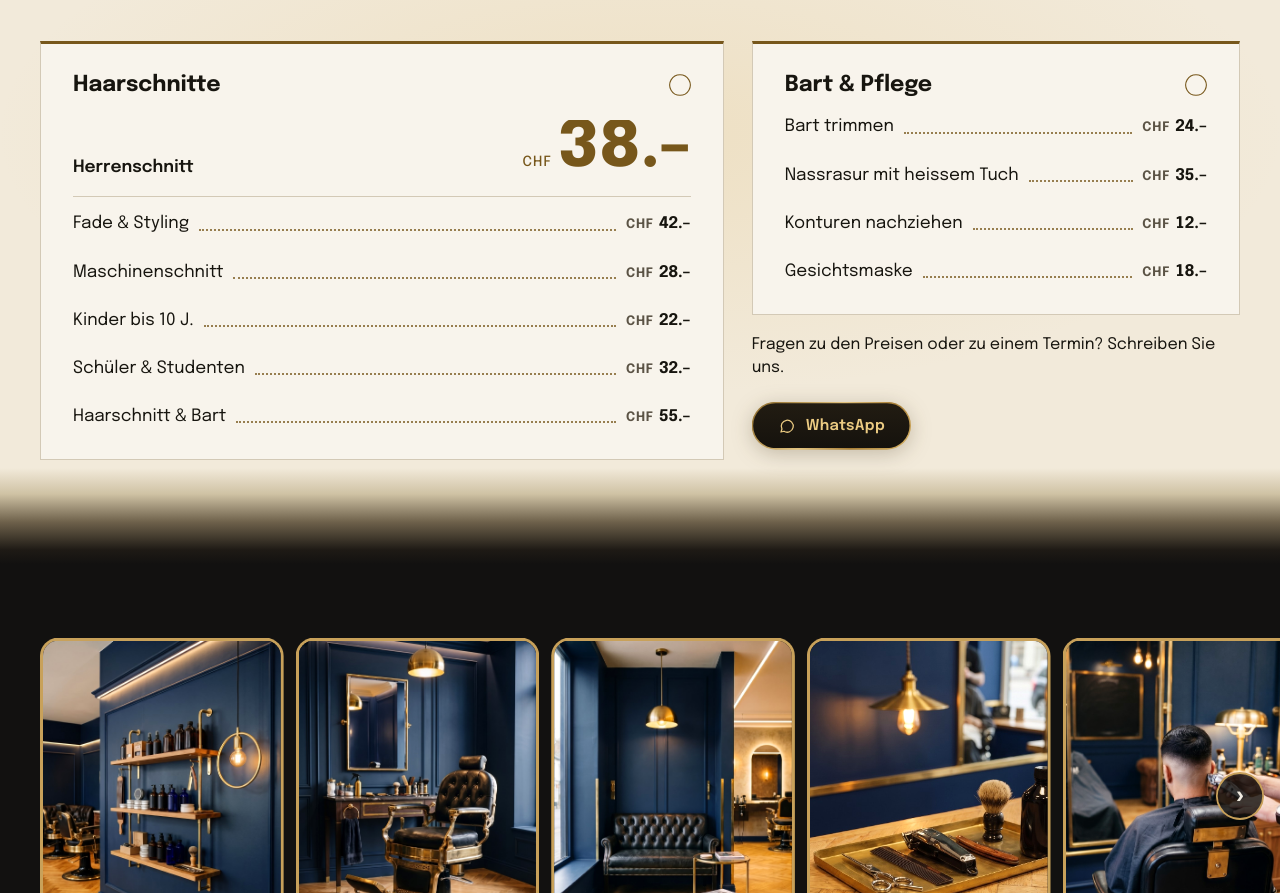
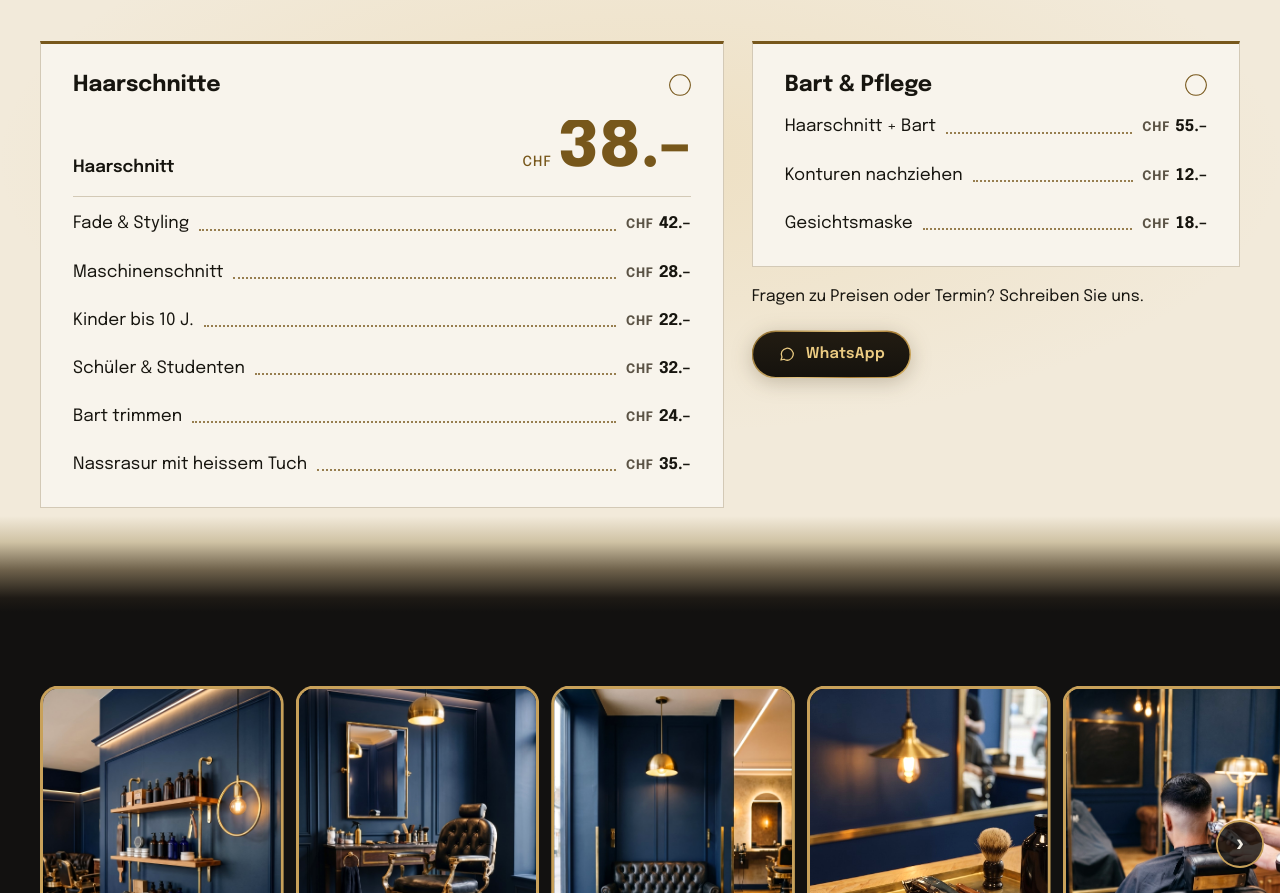
Before and after one commit to julia-mirku/barber-linea9, a plain HTML site: page index.html in a window 1280 px wide. Shown: the part 1907-2800 px from the top of the page. Drawn offline with nearby package versions, Linux system fonts and the light colour scheme.

Commit message:
Add files via upload

```diff
--- a/index.html
+++ b/index.html
@@ -1045,15 +1045,6 @@ html .strip-x{overflow-y:hidden!important;padding-top:10px!important;padding-bot
   .nav a{height:36px}
 }
 </style>
-<style id="filolog-25-11">
-/* 25.11 (Prüfung Filologe): Telefon – Menü in einer Zeile (verschwindet beim Scrollen ganz), Platz unter «Zurück zu …» */
-@media (max-width:480px){
-  html body .nav{flex-wrap:nowrap!important;justify-content:space-between!important;column-gap:0!important}
-  html body .nav a{font-size:14px!important}
-  html body .nav .nav-x{display:none}
-}
-@media (max-width:600px){html body footer.foot{padding-bottom:84px!important}}
-</style>
 </head>
 <body>
 <div class="page" id="top">
@@ -1070,7 +1061,7 @@ html .strip-x{overflow-y:hidden!important;padding-top:10px!important;padding-bot
       <a href="#top">Startseite</a>
       <a href="#leistungen">Leistungen</a>
       <a href="#zeiten">Öffnungszeiten</a>
-      <a href="#kontakt">Kontakt<span class="nav-x">&nbsp;&amp; Standort</span></a>
+      <a href="#kontakt">Kontakt &amp; Standort</a>
     </nav>
     <div class="tools">
       <a class="btn callpill" href="tel:+41710000000">Anrufen</a>
@@ -1139,27 +1130,27 @@ html .strip-x{overflow-y:hidden!important;padding-top:10px!important;padding-bot
       <div class="boards">
         <article class="board r" aria-labelledby="h-g1">
           <h3 id="h-g1">Haarschnitte <svg viewBox="0 0 100 112" aria-hidden="true" focusable="false"><path d="M50 8 A48 48 0 1 1 49.99 8 Z"/></svg></h3>
-          <div class="feat"><span class="lbl">Herrenschnitt</span><span class="big"><small>CHF</small><b>38.–</b></span></div>
+          <div class="feat"><span class="lbl">Haarschnitt</span><span class="big"><small>CHF</small><b>38.–</b></span></div>
           <ul class="menu">
             <li style="--i:1"><span>Fade &amp; Styling</span><span class="lead" aria-hidden="true"></span><span class="pr"><small>CHF</small>42.–</span></li>
             <li style="--i:2"><span>Maschinenschnitt</span><span class="lead" aria-hidden="true"></span><span class="pr"><small>CHF</small>28.–</span></li>
             <li style="--i:3"><span>Kinder bis 10&nbsp;J.</span><span class="lead" aria-hidden="true"></span><span class="pr"><small>CHF</small>22.–</span></li>
             <li style="--i:4"><span>Schüler &amp; Studenten</span><span class="lead" aria-hidden="true"></span><span class="pr"><small>CHF</small>32.–</span></li>
-            <li style="--i:5"><span>Haarschnitt &amp; Bart</span><span class="lead" aria-hidden="true"></span><span class="pr"><small>CHF</small>55.–</span></li>
+            <li style="--i:5"><span>Bart trimmen</span><span class="lead" aria-hidden="true"></span><span class="pr"><small>CHF</small>24.–</span></li>
+            <li style="--i:6"><span>Nassrasur mit heissem Tuch</span><span class="lead" aria-hidden="true"></span><span class="pr"><small>CHF</small>35.–</span></li>
           </ul>
         </article>
         <div class="side">
           <article class="board r" aria-labelledby="h-g2" style="--d:.12s">
             <h3 id="h-g2">Bart &amp; Pflege <svg viewBox="0 0 100 112" aria-hidden="true" focusable="false"><path d="M50 8 A48 48 0 1 1 49.99 8 Z"/></svg></h3>
             <ul class="menu">
-              <li style="--i:1"><span>Bart trimmen</span><span class="lead" aria-hidden="true"></span><span class="pr"><small>CHF</small>24.–</span></li>
-              <li style="--i:2"><span>Nassrasur mit heissem Tuch</span><span class="lead" aria-hidden="true"></span><span class="pr"><small>CHF</small>35.–</span></li>
-              <li style="--i:3"><span>Konturen nachziehen</span><span class="lead" aria-hidden="true"></span><span class="pr"><small>CHF</small>12.–</span></li>
-              <li style="--i:4"><span>Gesichtsmaske</span><span class="lead" aria-hidden="true"></span><span class="pr"><small>CHF</small>18.–</span></li>
+              <li style="--i:1"><span>Haarschnitt + Bart</span><span class="lead" aria-hidden="true"></span><span class="pr"><small>CHF</small>55.–</span></li>
+              <li style="--i:2"><span>Konturen nachziehen</span><span class="lead" aria-hidden="true"></span><span class="pr"><small>CHF</small>12.–</span></li>
+              <li style="--i:3"><span>Gesichtsmaske</span><span class="lead" aria-hidden="true"></span><span class="pr"><small>CHF</small>18.–</span></li>
             </ul>
           </article>
           <div class="ask r" style="--d:.2s">
-            <p class="ask-t">Fragen zu den Preisen oder zu einem Termin? Schreiben Sie uns.</p>
+            <p class="ask-t">Fragen zu Preisen oder Termin? Schreiben Sie uns.</p>
             <a class="btn" href="https://wa.me/41790000000?text=Gr%C3%BCezi%2C%20ich%20m%C3%B6chte%20gerne%20einen%20Termin." rel="noopener">
               <svg viewBox="0 0 24 24" aria-hidden="true" focusable="false"><path d="M4 20l1.3-3.9A8 8 0 1 1 8 19z"/></svg>
               WhatsApp</a>
```
